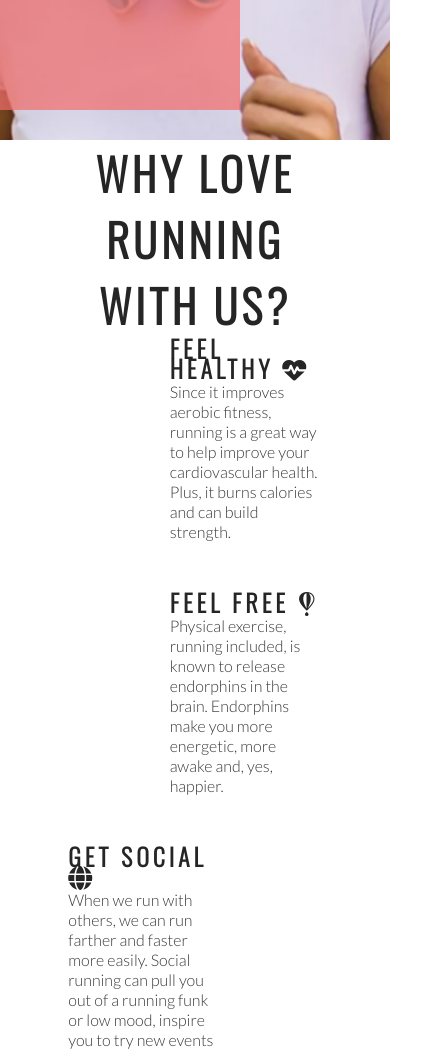
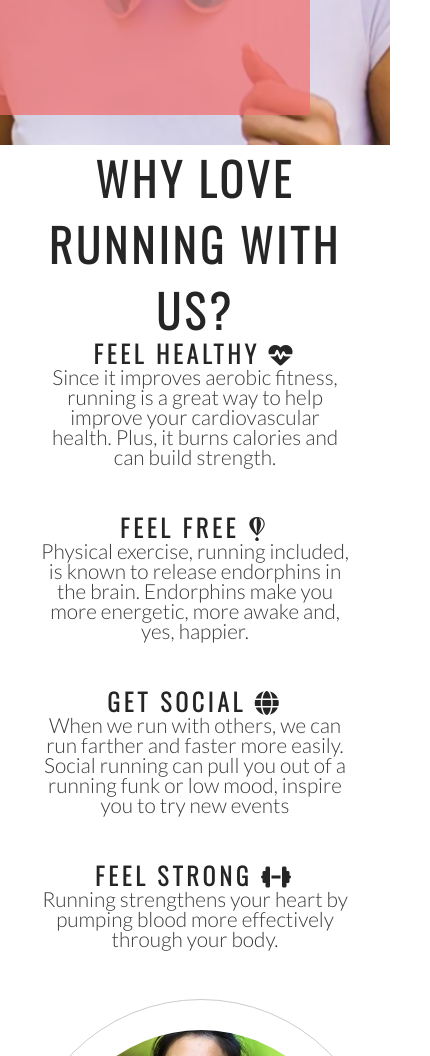
Before and after one commit to lauraz-15/love-running, a plain HTML site: page index.html in a window 390 px wide. Shown: the part 585-1641 px from the top of the page, 430 px wide, since content can reach past the window. Drawn offline with nearby package versions, Linux system fonts and the light colour scheme.

Commit message:
Add responsivness to mobile device screens

```diff
--- a/assets/css/styles.css
+++ b/assets/css/styles.css
@@ -250,6 +250,10 @@ footer {
 /* For larger to menium size screens size from 1200px and down */
 
 @media screen and (max-width: 1200px) {
+    p {
+        font-size: 130%;
+    }
+
     #club-ethos {
         width: 65%;
         height: 1200px;
@@ -287,6 +291,30 @@ footer {
         float: left;
         margin-left: 30px;
         margin-bottom: 30px;
-        line-height: 20px;
+        line-height: 25px;
+    }
+
+    #cover-text {
+        left: 0;
+    }
+
+    #club-ethos {
+        width: 90%;
+        height: 1200px;
+        margin: 0 auto;
+    }
+
+    .left-about-heading, .right-about-heading {
+        width: inherit;
+    }
+
+    .left-about-heading h2, .right-about-heading h2 {
+        width: 100%;
+        text-align: center;
+    }
+
+    .left-about-heading p, .right-about-heading p {
+        text-align: center;
+        padding: 0 20px;
     }
 }
```
